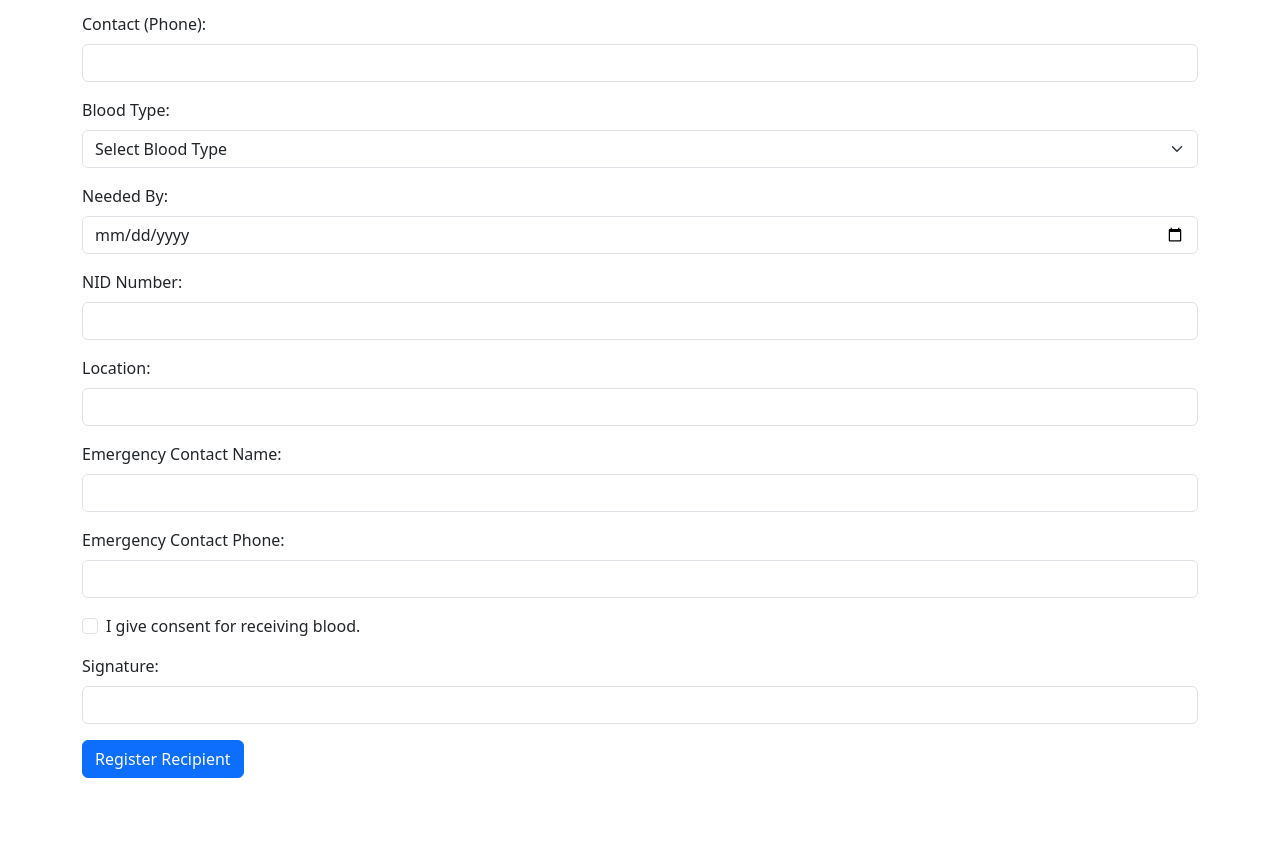
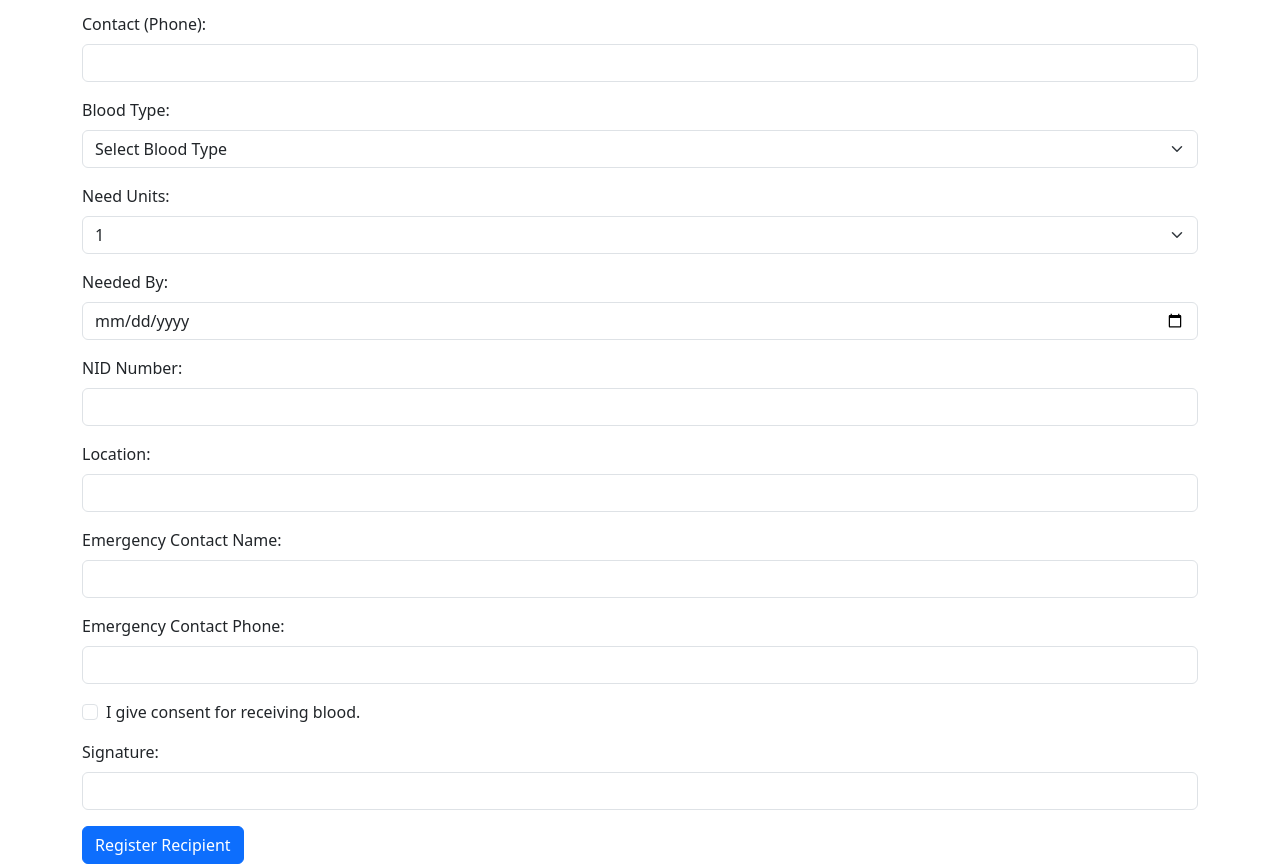
Before and after one commit to Muhtasim007/Blood_Bank_Django, a Django app: page /register/ in a window 1280 px wide. Shown: the part 528-1392 px from the top of the page. Before the commit the page ends 1306 px from the top, so only its background shows below. Run offline with Django 5.2, Linux system fonts and the light colour scheme; data comes from the database, SQL or seed files in the repository; both versions use the stored data as it was after the commit.

Commit message:
Updated the Need Blood Units features in register request system and also Admin Approval system

```diff
--- a/blood_bank/admin.py
+++ b/blood_bank/admin.py
@@ -65,8 +65,9 @@ from .models import Recipient2
 
 @admin.register(Recipient2)
 class Recipient2Admin(admin.ModelAdmin):
-    list_display = ('username', 'full_name', 'blood_group', 'birth_date', 'address', 'contact', 'nid_number', 'by_date', 'status')
-    list_editable = ('status',)
+    list_display = ('username', 'full_name', 'blood_group','units', 'birth_date', 'address', 'contact', 'nid_number', 'by_date', 'status')
+    list_editable = ('status', 'units')  # Allows editing of status and units directly in the list view)
+    # list_editable = ('units',)
     list_filter = ('status', 'blood_group')
     actions = ['approve_requests', 'reject_requests']  # Add custom actions
 
--- a/blood_bank/models.py
+++ b/blood_bank/models.py
@@ -166,6 +166,7 @@ class Recipient2(models.Model):
     contact = models.CharField(max_length=15, null=True, blank=True)
     nid_number = models.CharField(max_length=20, null=True, blank=True)
     by_date = models.DateField(null=True, blank=True)
+    units = models.PositiveIntegerField(default=1)  # New field for units
     # action
 
 
@@ -216,6 +217,7 @@ class Recipient2(models.Model):
     nid_number = models.CharField(max_length=20, null=True, blank=True)
     by_date = models.DateField(null=True, blank=True)
     status = models.CharField(max_length=10, choices=STATUS_CHOICES, default='Pending')  # Add this field
+    units = models.PositiveIntegerField(default=1)  # Ensure this field exists
 
     def __str__(self):
         return f"{self.username} - {self.status}"
--- a/blood_bank/templates/profile.html
+++ b/blood_bank/templates/profile.html
@@ -252,6 +252,10 @@
                             <strong>Request Status</strong>
                             <p>{{ recipient.status }}</p>
                         </div>
+                        <div class="profile-item">
+                            <strong>Approved Units</strong>
+                            <p>{{ recipient.units }}</p>
+                        </div>
                     </div>
                 </div>
             </div>
--- a/blood_bank/templates/registration/register.html
+++ b/blood_bank/templates/registration/register.html
@@ -75,6 +75,16 @@
             </select>
         </div>
 
+        <!-- Units Needed -->
+        {% load range_filter %}
+        <div class="mb-3">
+            <label for="units" class="form-label">Need Units:</label>
+            <select id="units" name="units" class="form-select" required>
+                {% for i in 8|range_filter %}
+                    <option value="{{ i|add:1 }}">{{ i|add:1 }}</option>
+                {% endfor %}
+            </select>
+        </div>
         <!-- By Date -->
 <div class="mb-3">
      <label for="by_date" class="form-label">Needed By:</label>
--- /dev/null
+++ b/blood_bank/templatetags/range_filter.py
@@ -0,0 +1,7 @@
+from django import template
+
+register = template.Library()
+
+@register.filter
+def range_filter(value):
+    return range(value)
--- a/blood_bank/views.py
+++ b/blood_bank/views.py
@@ -46,6 +46,7 @@ class CustomLoginView(LoginView):
 def register(request):
     if request.method == 'POST':
         by_date = request.POST.get('by_date', '').strip() #new added by me
+        units = request.POST.get('units', '1')  # Get the units field, default to 1
         # Collect form data
         username = request.POST.get('username').strip()
         password = request.POST.get('password').strip()
@@ -104,6 +105,7 @@ def register(request):
                 contact=phone_number,
                 nid_number=nid_number,
                 by_date=by_date_obj,  # Save By Date
+                units=int(units),
                 )
             print(ns)
             ns.save()
```
Also changed, not shown: blood_bank/migrations/0009_recipient2_units.py (added), db.sqlite3, 3 other files.
